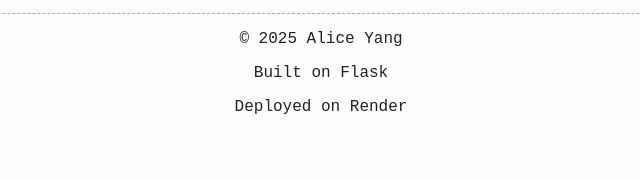
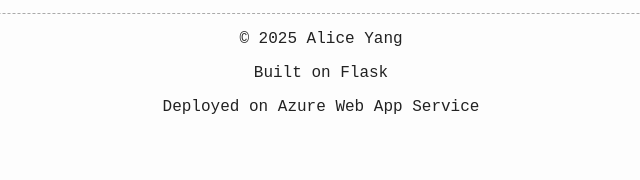
Before and after one commit to AliceYangAC/AliceYangFolio, a Flask app: page / in a window 1280 px wide. Shown: the part 960-1140 px from the top of the page, without its empty margins (319-959 px from the left). Run offline with Flask 3, Linux system fonts and the light colour scheme.

Commit message:
changed deployment footer

```diff
--- a/templates/layout.html
+++ b/templates/layout.html
@@ -30,7 +30,7 @@
     <hr>
     <p>&copy; 2025 Alice Yang</p>
     <p>Built on Flask</p>
-    <p>Deployed on Render</p>
+    <p>Deployed on Azure Web App Service</p>
   </footer>
   <!-- Script for typewriter effect on introduction on load -->
   <script src="{{ url_for('static', filename='typewriter.js') }}" defer></script>
```
